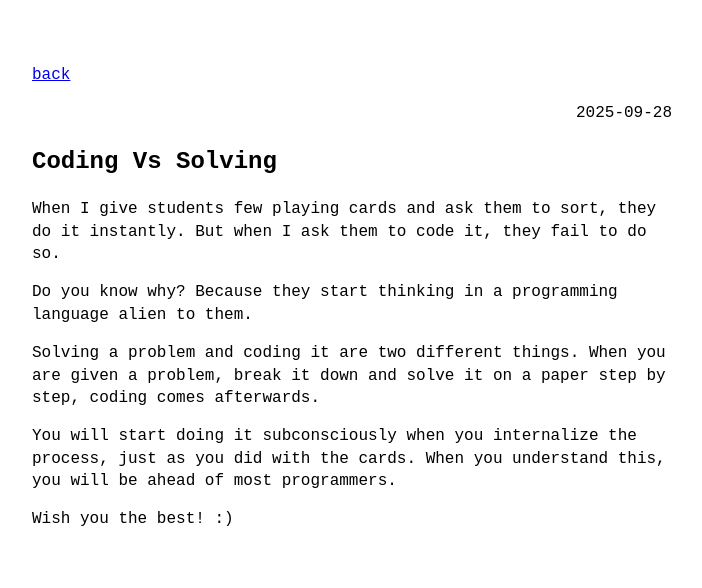
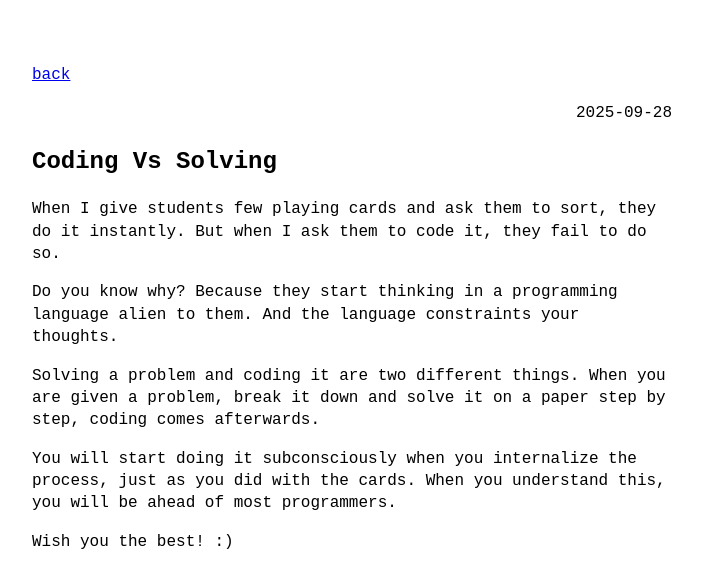
Before and after one commit to VallarasuS/Vallarasu.in, a Jekyll site: the page built from docs/_posts/2025-09-28-coding-vs-solving.md, in a window 1280 px wide. Shown: the top 588 px of the page, without its empty margins (288-990 px from the left). Built offline with Jekyll 4.4.1, drawn with Linux system fonts in a browser that asks for light colours.

Commit message:
Update 2025-09-28-coding-vs-solving.md

```diff
--- a/docs/_posts/2025-09-28-coding-vs-solving.md
+++ b/docs/_posts/2025-09-28-coding-vs-solving.md
@@ -7,7 +7,7 @@ When I give students few playing cards and ask them to sort, they do it instantl
 But when I ask them to code it, they fail to do so.
 
 Do you know why?
-Because they start thinking in a programming language alien to them.
+Because they start thinking in a programming language alien to them. And the language constraints your thoughts.
 
 Solving a problem and coding it are two different things.
 When you are given a problem, break it down and solve it on a paper step by step, coding comes afterwards.
```
